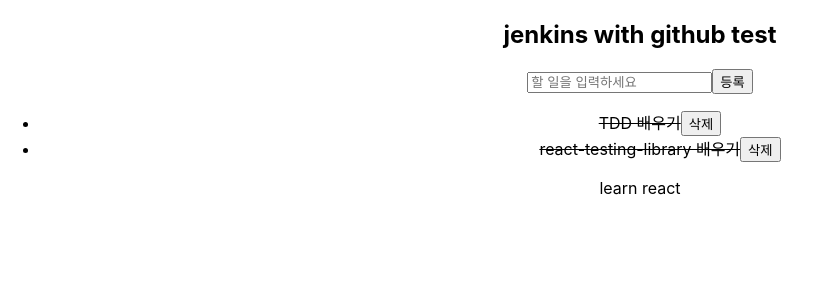
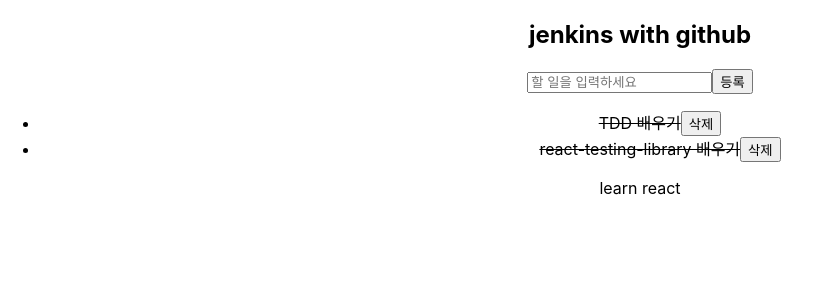
Before and after one commit to jeonchangbae/rtl-tdd-todos, a React (Create React App) app: page / in a window 1280 px wide. Shown: the top 300 px of the page, without its empty margins (0-821 px from the left). Built offline with nearby package versions, Linux system fonts and the light colour scheme.

Commit message:
jenkins with github test3

```diff
--- a/src/App.js
+++ b/src/App.js
@@ -5,7 +5,7 @@
 function App() {
   return (
     <div className="App">
-      <h2>jenkins with github test</h2>
+      <h2>jenkins with github</h2>
       <TodoApp />
       learn react
     </div>
```
